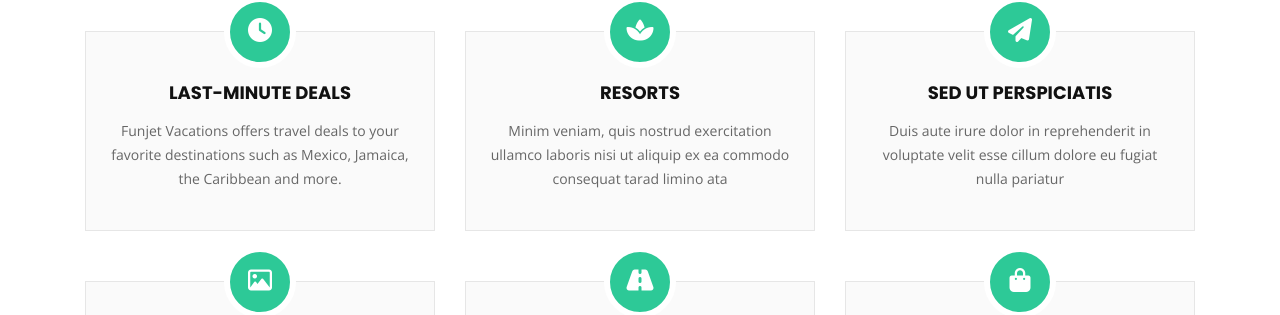
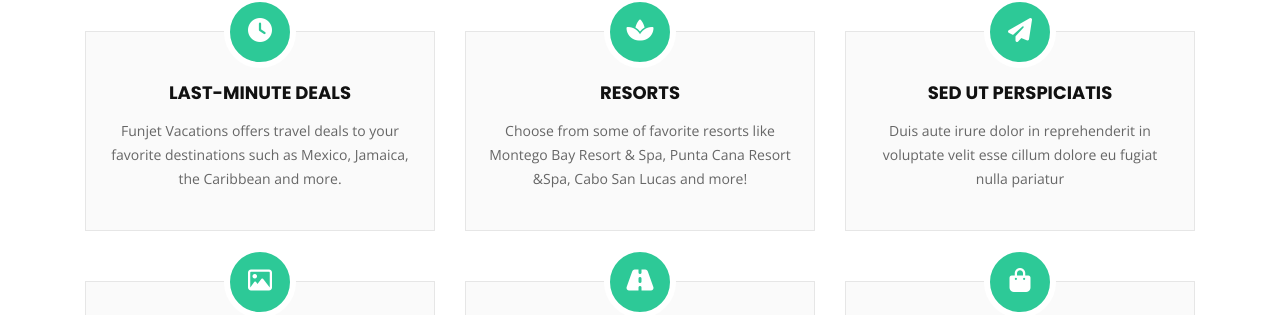
Before and after one commit to dacogemini/sailor, a Django app: page / in a window 1280 px wide. Shown: the part 2135-2450 px from the top of the page. Run offline with Django 3.2, Linux system fonts and the light colour scheme; some libraries are stand-ins or nearby versions.

Commit message:
Added more to Services. Added modals

```diff
--- a/templates/pages/index.html
+++ b/templates/pages/index.html
@@ -150,7 +150,7 @@
           incentives for traveling with a group. Room upgrades, fare discounts and other bonuses are just some of the
           ways you can benefit on your group travel.</p>
       </div>
-      <!-- Modal -->
+      <!--~~~~~~~~~~~~~~~ Modal ~~~~~~~~~~~~~~~~-->
       <div class="modal fade" id="exampleModalCenter" tabindex="-1" role="dialog"
         aria-labelledby="exampleModalCenterTitle" aria-hidden="true">
         <div class="modal-dialog modal-dialog-centered" role="document">
@@ -182,11 +182,13 @@
             <div class="modal-footer">
               <button type="button" class="btn btn-secondary" data-dismiss="modal">CANCEL</button>
               <a href="https://www.funjet.com/deals/last-minute-deals?plcode=14680584" class="btn btn-primary btn-md active" role="button" aria-pressed="true" target="_blank">CONTINUE</a>
-
             </div>
           </div>
         </div>
       </div>
+      <!-------- END Modal -------->
+      <!--~~~~~~~~~~~~ NEW SERVICE ~~~~~~~~~~~~~-->
+      <!--~~~~~~~~ Last-Minute-Deals~~~~~~~~~~~~-->
       <div class="row">
         <div class="col-lg-4 col-md-6 wow fadeInUp" data-wow-delay="0.2s">
           <div class="box">
@@ -196,12 +198,14 @@
               Jamaica, the Caribbean and more.</p>
           </div>
         </div>
+        <!-- END Last-Minute-Deals -->
+        <!--~~~~~~~~~~~~ NEW SERVICE ~~~~~~~~~~~~~-->
+        <!--~~~~~~~~~~~~~~ Resorts ~~~~~~~~~~~~~~~-->
         <div class="col-lg-4 col-md-6 wow fadeInUp" data-wow-delay="0.4s">
           <div class="box">
-            <div class="icon"><a href=""><i class="fas fa-spa"></i></a></div>
+            <div class="icon"><a href="https://www.funjet.com/resorts/breathless?plcode=14680584"><i class="fas fa-spa"></i></a></div>
             <h4 class="title"><a href="">Resorts</a></h4>
-            <p class="description">Minim veniam, quis nostrud exercitation ullamco laboris nisi ut aliquip ex ea commodo
-              consequat tarad limino ata</p>
+            <p class="description">Choose from some of favorite resorts like Montego Bay Resort & Spa, Punta Cana Resort &Spa, Cabo San Lucas and more!</p>
           </div>
         </div>
         <div class="col-lg-4 col-md-6 wow fadeInUp" data-wow-delay="0.6s">
```
